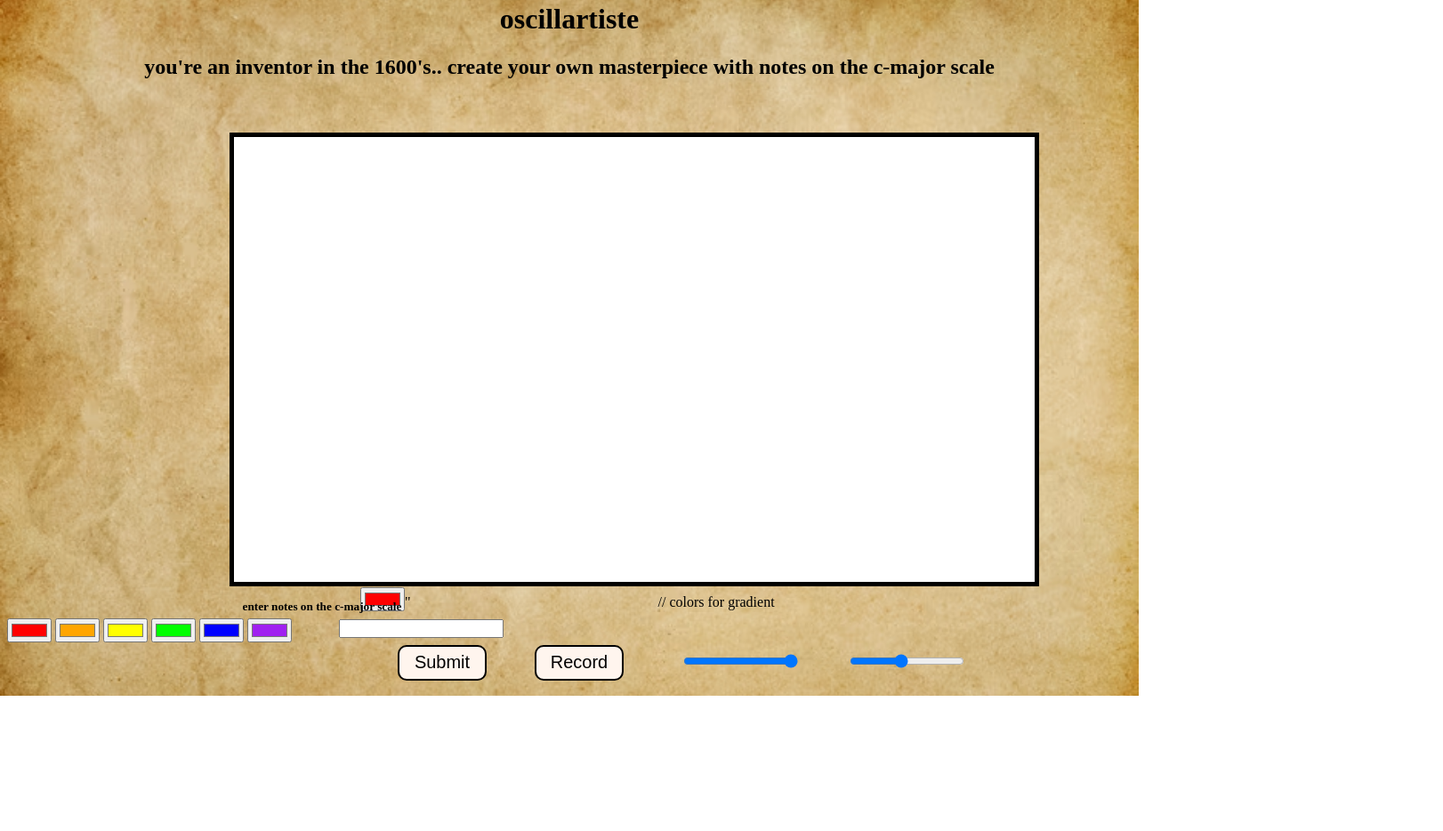
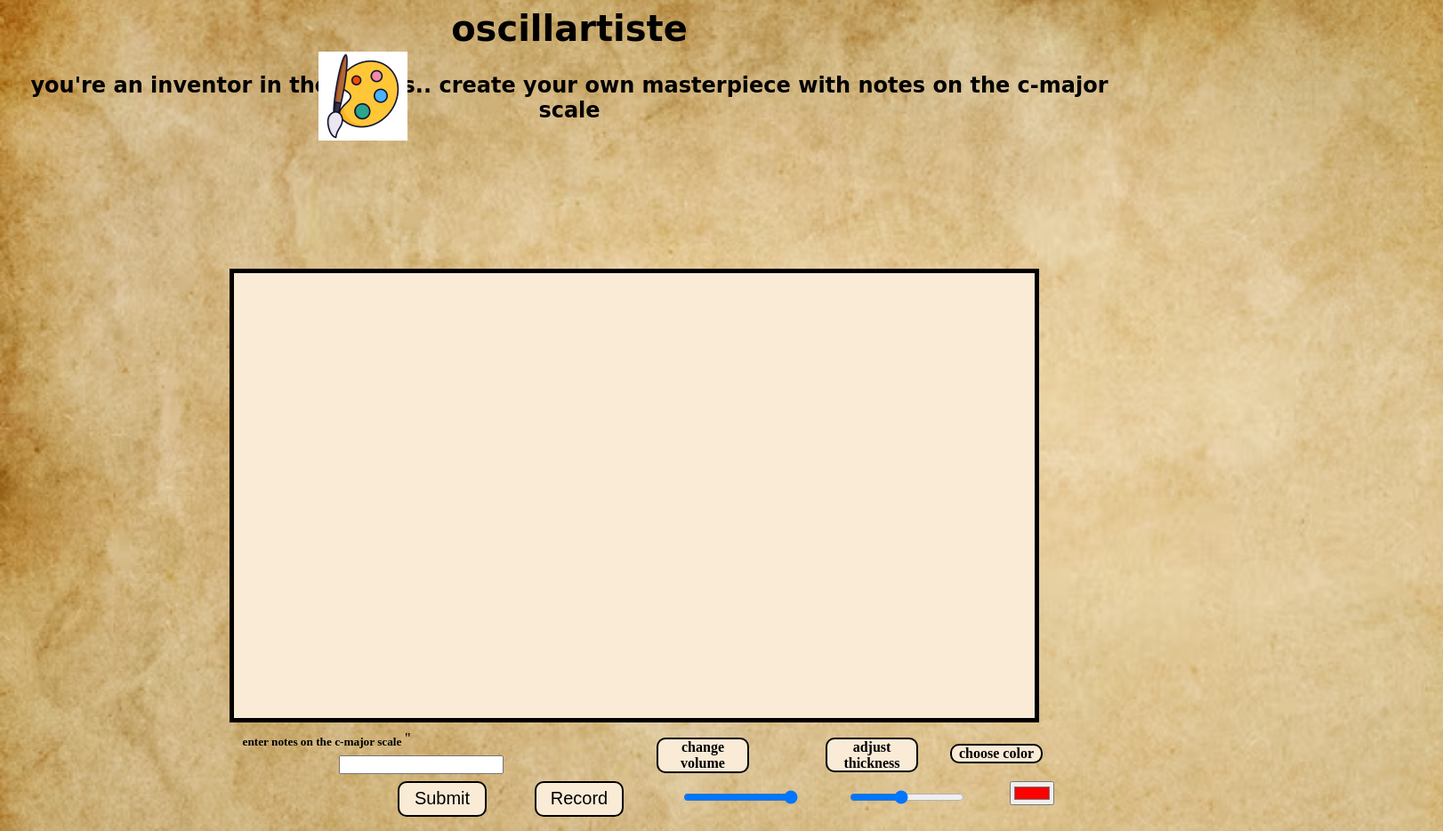
Before and after one commit to itsxelliex-cyber/oscillartiste, a plain HTML site: page index.html in a window 1280 px wide. Shown: the part 18-952 px from the top of the page at 89% size, 1622 px wide, since content can reach past the window. Before the commit the page ends 800 px from the top, so only its background shows below. Drawn offline with Linux system fonts and the light colour scheme.

Commit message:
continuing css details

```diff
--- a/index.html
+++ b/index.html
@@ -6,8 +6,9 @@
         <link href="style.css" rel="stylesheet"/>
     </head>
     <body>
-      <h1> oscillartiste</h1>
+      <center><h1><b> oscillartiste </h1></b></center>
       <h2> you're an inventor in the 1600's.. create your own masterpiece with notes on the c-major scale</h2>
+      <div id="icon"> <img src="paint.jpg" width="100px" height="100px"></div>
       <div id="container">
         <canvas id="canvas">
 
@@ -24,16 +25,12 @@
       id="vol-slider">
       <input type="range" min="1" max="10" value="5"
       id="thickness-slider">
-      // colors for gradient
-      <div id="color-container">
-        <input type="color" id="red" value="#ff0000">
-        <input type="color" id="orange" value="#ffa500">
-        <input type="color" id="yellow" value="#ffff00">
-        <input type="color" id="green" value="#00ff00">
-        <input type="color" id="blue" value="#0000ff">
-        <input type="color" id="purple" value="#a020f0">
+    </div>
 
-      </div>
+
+      <h4> change volume </h4>
+      <h3> adjust thickness</h3>
+      <h6> choose color </h6>
       <h5> enter notes on the c-major scale </h5>
       <script src="main.js"> </script>
     </body>
--- a/main.js
+++ b/main.js
@@ -1,14 +1,6 @@
 
 
 const input = document.getElementById('input');
-//color declarations
-const choicecolor1 = document.getElementById('red');
-const choicecolor2 = document.getElementById('orange');
-const choicecolor3 = document.getElementById('yellow');
-const choicecolor4 = document.getElementById('green');
-const choicecolor5 = document.getElementById('blue');
-const choicecolor6 = document.getElementById('purple');
-
 
 const recording_toggle = document.getElementById('record');
 
@@ -53,33 +45,6 @@ const vol_slider = document.getElementById('vol-slider');
 const thickness_slider = document.getElementById('thickness-slider');
 
 const root = document.documentElement;
-
-[colorchoice1, colorchoice2, colorchoice3, colorchoice4, colorchoice5, colorchoice6].forEach(el => el.addEventListener('input', updateColors));
-colorTheme();
-
-function colorTheme() {
-    document.documentElement.style.setProperty('--red', choicecolor1.value);
-    document.documentElement.style.setProperty('--orange', choicecolor2.value);
-    document.documentElement.style.setProperty('--yellow', choicecolor3.value);
-    document.documentElement.style.setProperty('--green', choicecolor4.value);
-    document.documentElement.style.setProperty('--blue', choicecolor5.value);
-    document.documentElement.style.setProperty('--purple', choicecolor6.value);
-
-
-
-
-
-    const colorgradient = ctx.createLinearGradient(0, 0, width, height);
-    colorgradient.addColorStop(0, choicecolor1.value);
-    colorgradient.addColorStop(0.2, choicecolor2.value);
-    colorgradient.addColorStop(0.4, choicecolor3.value);
-    colorgradient.addColorStop(0.6, choicecolor4.value);
-    colorgradient.addColorStop(0.8, choicecolor5.value);
-    colorgradient.addColorStop(1, choicecolor6.value);
-
-    return colorgradient;
-}
-
 
 
 function frequency(pitch) {
--- a/style.css
+++ b/style.css
@@ -2,19 +2,69 @@ body {
     background-image: url('backgroundoscill.jpg');
     background-size: cover;
 }
+font {
+    .medievalsharp-regular {
+  font-family: "MedievalSharp", cursive;
+  font-weight: 400;
+  font-style: normal;
+}
+}
+
+#icon {
+    transform: translate(350px, -100px);
+}
 h1 {
     text-align: center;
+    font-family: "MedievalSharp", cursive;
+    font-size: 40px;
+
+
 
 }
 
 h2 {
     text-align: center;
     font-size: 24px;
+    font-family: "MedievalSharp", cursive;
 }
+
+h3 {
+    text-align: center;
+    transform: translate(920px, -101px);
+    border: 2px black solid;
+    width: 100px;
+    border-radius: 10px;
+    background-color: antiquewhite;
+    font-size: 16px;
+    height: 35px;
+
+}
+
+h4 {
+    text-align: center;
+    transform: translate(730px, -40px);
+    border: 2px black solid;
+   width: 100px;
+   border-radius: 10px;
+   background-color: antiquewhite;
+
+}
+
 
 h5 {
     text-align: center;
-    transform: translate(-278px, -70px);
+    transform: translate(-278px, -240px);
+
+}
+
+h6 {
+    text-align: center;
+    transform: translate(1060px, -170px);
+    border: 2px black solid;
+    width: 100px;
+    border-radius: 10px;
+    background-color: antiquewhite;
+    font-size: 16px;
 }
 
 #canvas {
@@ -23,7 +73,7 @@ h5 {
     width: 900px;
     margin-bottom: 2em;
     transform: translate(250px, 40px);
-    background-color: white;
+    background-color: antiquewhite;
     text-align: center;
 }
 #submit {
@@ -33,7 +83,7 @@ h5 {
     font-size: 20px;
     border-radius: 10px;
     border: 2px solid black;
-    background-color: seashell;
+    background-color: antiquewhite;
 }
 
 #record {
@@ -41,7 +91,7 @@ h5 {
     height: 40px;
     width: 100px;
     font-size: 20px;
-    background-color: seashell;
+    background-color: antiquewhite;
     border-radius: 10px;
     border: 2px solid black;
 }
@@ -58,5 +108,5 @@ h5 {
     transform: translate(373px, 30px);
 }
 #color {
-
+    transform: translate(730px, 65px);
 }
```
Also changed, not shown: paint.jpg (added).
